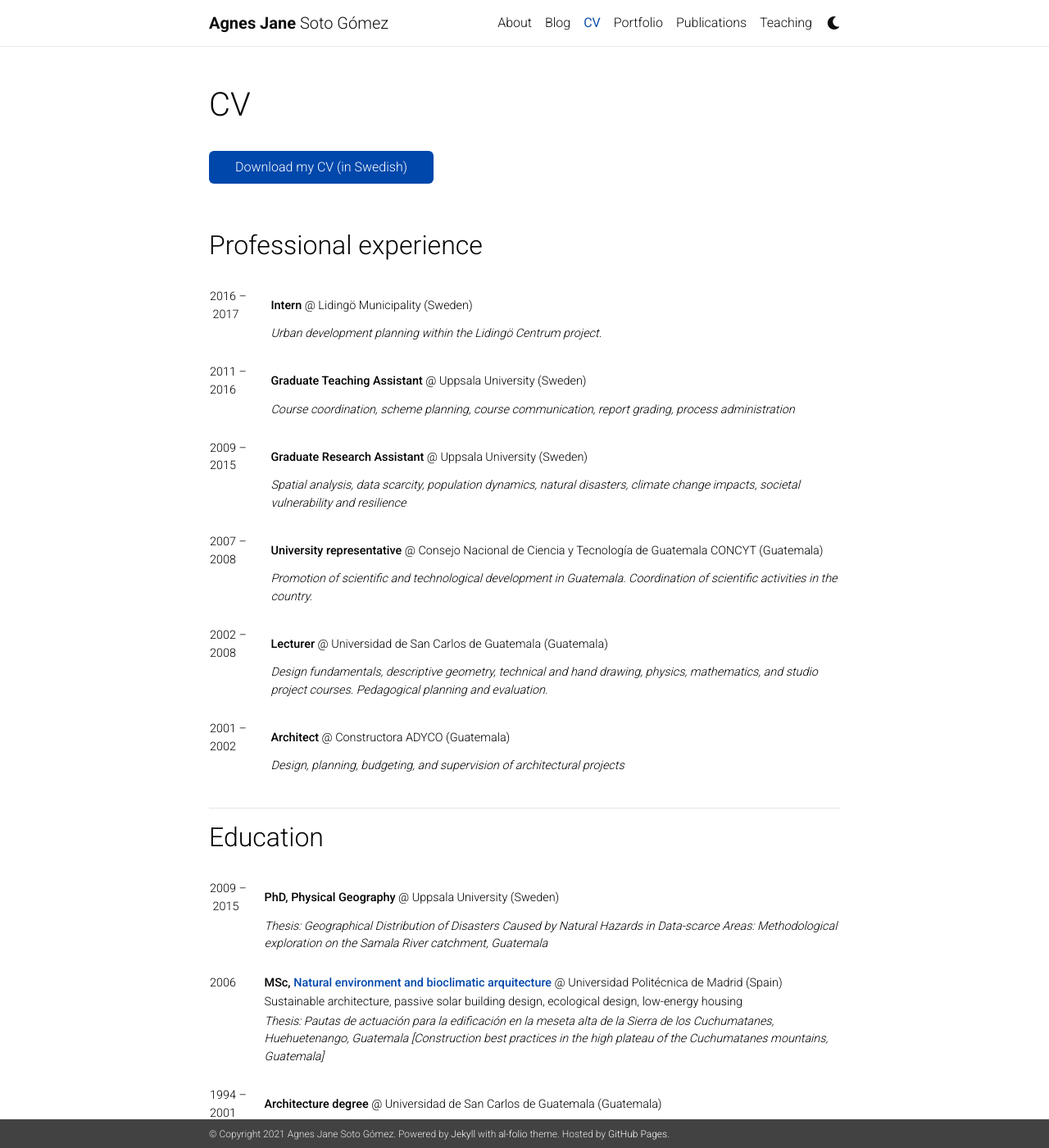
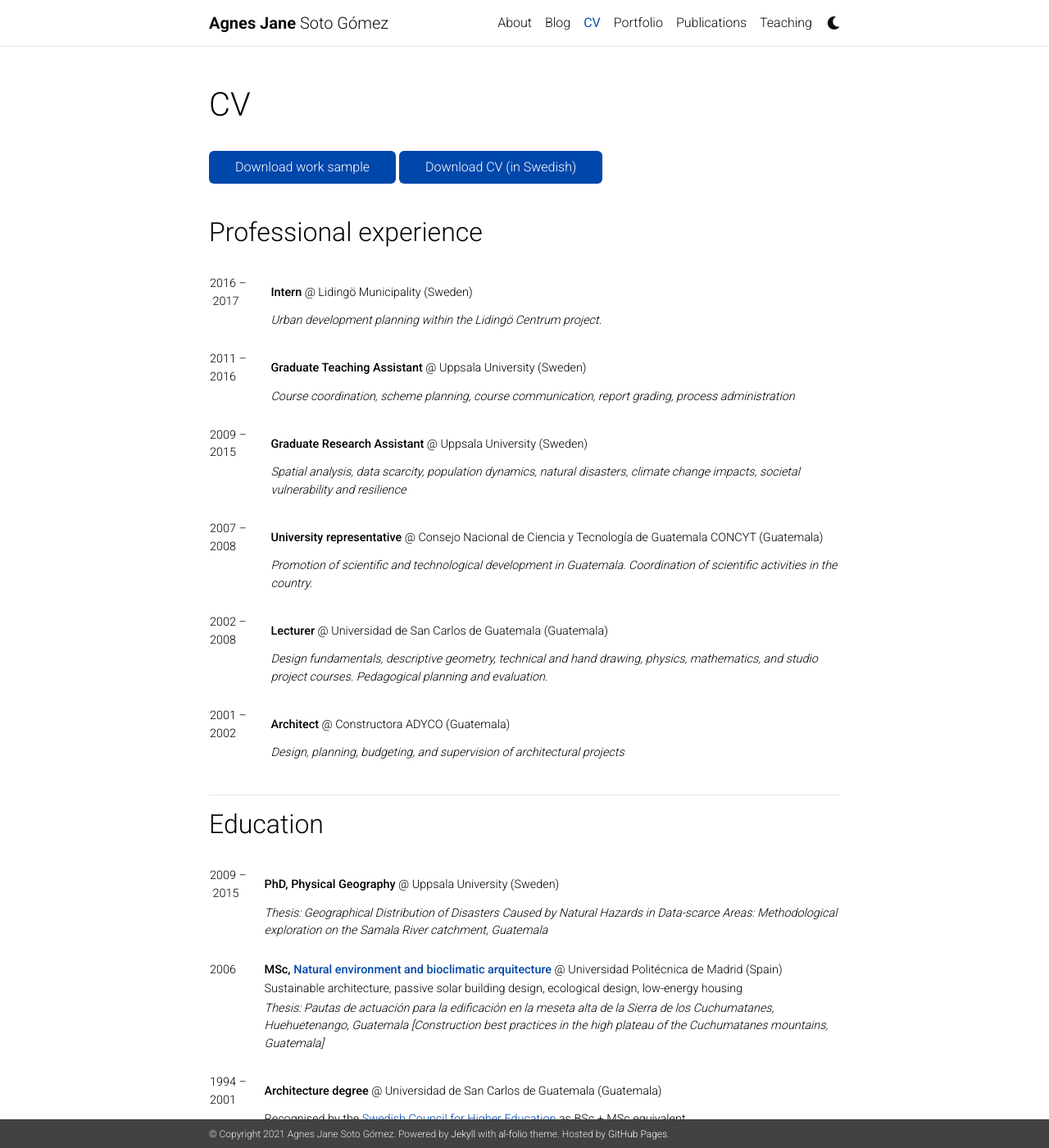
Before and after one commit to AgnesSG/AgnesSG.github.io, a Jekyll site: the page built from _pages/cv.md, in a window 1280 px wide and 1400 px high. Shown: the whole window at 82% size. Built offline with Jekyll 4.4.1, drawn with Linux system fonts in a browser that asks for light colours; nearby versions of some CDN libraries; comment, search, counter and statistics services are not loaded; a style sheet for code colours, icons or effects is not loaded.

Commit message:
Update portfolio and create work sample

```diff
--- a/_pages/cv.md
+++ b/_pages/cv.md
@@ -5,7 +5,10 @@ title: CV
 nav: true
 ---
 
-<a target="_blank" href="/assets/pdf/AgnesSoto_CV.pdf" class="button" title="Download CV as PDF">Download my CV (in Swedish)</a>
+<div class="inline">
+    <a target="_blank" href="/assets/pdf/AgnesSoto_WorkSample.pdf" class="button" title="Download work sample as PDF">Download work sample</a>
+    <a target="_blank" href="/assets/pdf/AgnesSoto_CV.pdf" class="button" title="Download CV as PDF">Download CV (in Swedish)</a>
+</div>
 
 &nbsp;
 
--- a/_projects/3_hospital_expansion_xela.markdown
+++ b/_projects/3_hospital_expansion_xela.markdown
@@ -2,7 +2,7 @@
 layout: page
 title: Hospital expansion in a historical city
 description: San Rafael Hospital, Quetzaltentango, Guatemala
-img: /assets/img/hospital_expansion_xela/52_hosp_fac.jpg
+img: /assets/img/hospital_expansion_xela/51_hosp_sect.jpg
 importance: 1
 category: Architecture
 ---
--- a/_sass/_base.scss
+++ b/_sass/_base.scss
@@ -535,3 +535,7 @@ img {
   display: block;
   margin: 0 auto;
 }
+
+.inline {
+  display: inline-block;
+}
```
Also changed, not shown: _pages/portfolio.md (+4 -1 lines), 1 other file.
